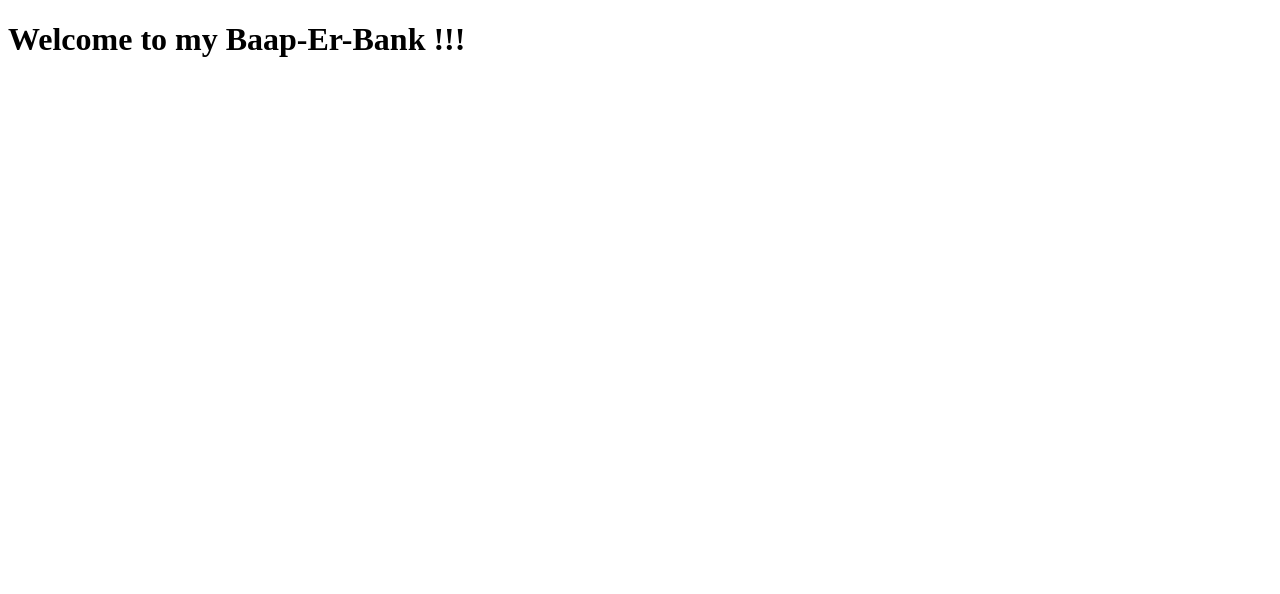
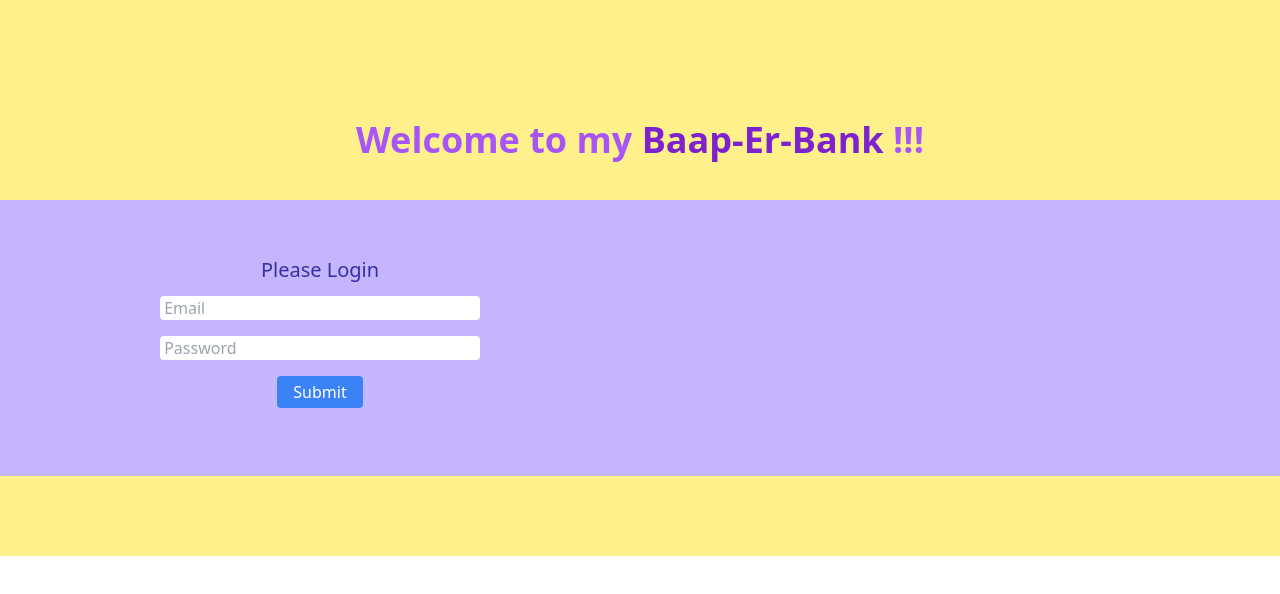
Before and after one commit to ashrafcse3/baap-er-bank, a plain HTML site: page index.html in a window 1280 px wide. Drawn offline with nearby package versions, Linux system fonts and the light colour scheme.

Commit message:
login page design finished

```diff
--- a/index.html
+++ b/index.html
@@ -6,14 +6,39 @@
     <meta http-equiv="X-UA-Compatible" content="IE=edge">
     <meta name="viewport" content="width=device-width, initial-scale=1.0">
     <title>Baap er bank</title>
-
+    <script src="https://cdn.tailwindcss.com"></script>
+    <script>
+        tailwind.config = {
+            theme: {
+                extend: {
+                    colors: {
+                        clifford: '#da373d',
+                    }
+                }
+            }
+        }
+    </script>
 </head>
 
 <body>
-    <h1>Welcome to my
-        <span>Baap-Er-Bank</span>
-        !!!
-    </h1>
+    <section class="bg-yellow-200 py-20">
+        <h1 class="text-4xl font-semibold text-purple-500 text-center my-10">Welcome to my
+            <span class="capitalize font-extrabold text-purple-700">baap-er-bank</span>
+            !!!
+        </h1>
+        <!-- login form -->
+        <div class="grid lg:grid-cols-2 md:grid-cols-2 bg-violet-300 py-14 container mx-auto">
+            <div>
+                <h3 class="capitalize text-xl font-lg mb-3 text-center text-indigo-800 font-medium">please login</h3>
+                <form class="flex flex-col justify-center justify-items-center content-center grid gap-y-4 ">
+                    <input type="email" name="" id="" placeholder=" Email" class="w-80 rounded">
+                    <input type="password" name="" id="" placeholder=" Password" class="w-80 rounded">
+                    <button type="submit"
+                        class="bg-blue-500 mb-3 py-1 px-4 rounded text-white text-left">Submit</button>
+                </form>
+            </div>
+        </div>
+    </section>
 </body>
 
 </html>
```
